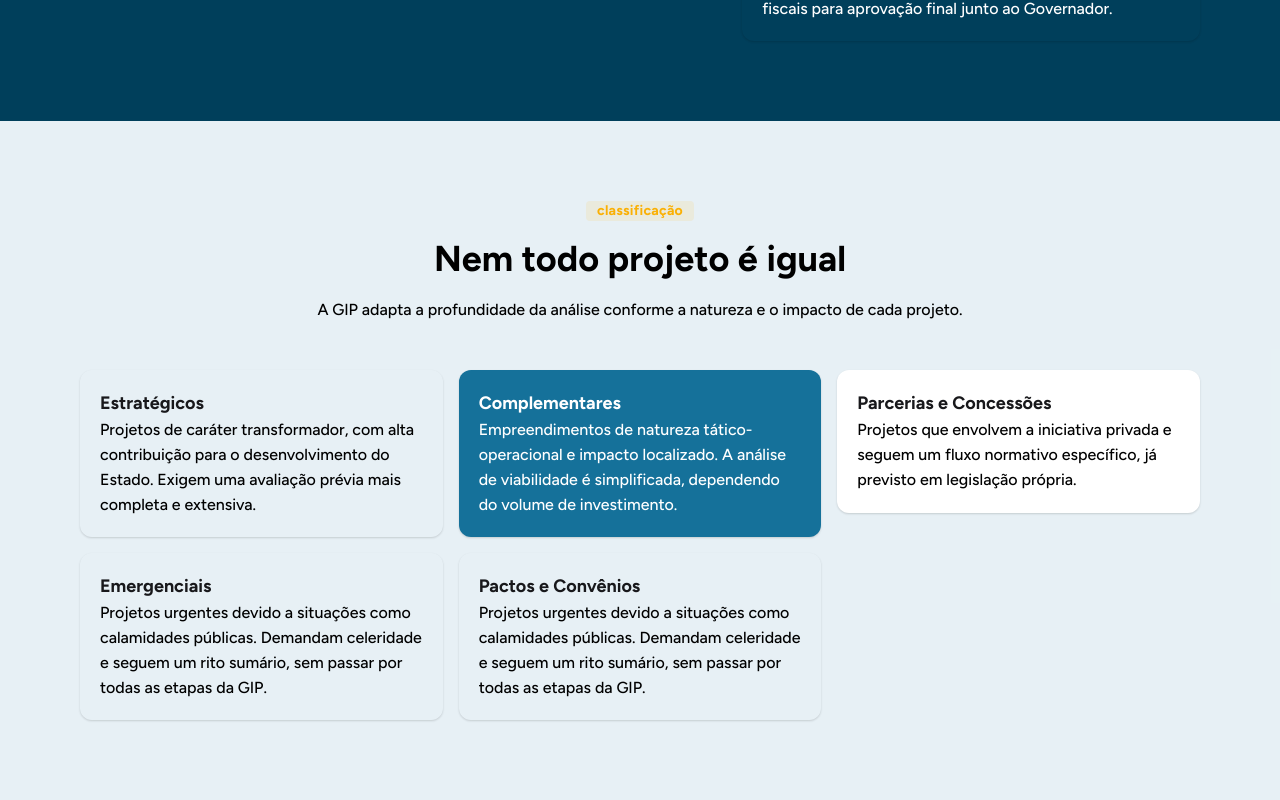
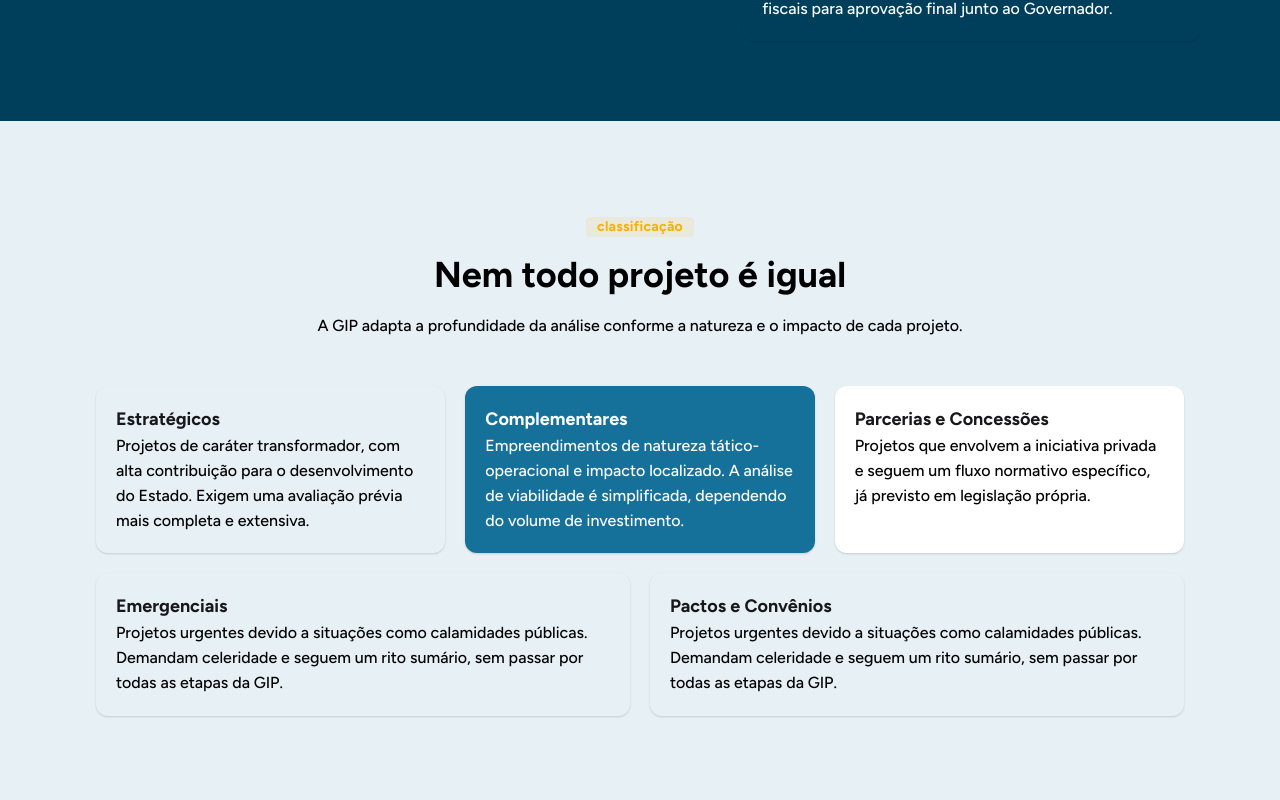
Before and after one commit to FelipeDuan/lp-gip, a Next.js app: page / in a window 1280 px wide. Shown: the part 2700-3500 px from the top of the page. Built offline with nearby package versions, Linux system fonts and the light colour scheme.

Commit message:
feat: ajuste grid

```diff
--- a/src/components/sections/Classificacao/classificacao-cards.tsx
+++ b/src/components/sections/Classificacao/classificacao-cards.tsx
@@ -7,42 +7,46 @@ export function ClassificacaoCards() {
       title: "Estratégicos ",
       desc: "Projetos de caráter transformador, com alta contribuição para o desenvolvimento do Estado. Exigem uma avaliação prévia mais completa e extensiva.",
       variant: "beige" as Variant,
-      className: "",
+      className: "lg:col-span-4",
     },
     {
       title: "Complementares ",
       desc: "Empreendimentos de natureza tático-operacional e impacto localizado. A análise de viabilidade é simplificada, dependendo do volume de investimento.",
       variant: "primary" as Variant,
-      className: "",
+      className: "lg:col-span-4",
     },
     {
       title: "Parcerias e Concessões",
       desc: "Projetos que envolvem a iniciativa privada e seguem um fluxo normativo específico, já previsto em legislação própria.",
       variant: "white" as Variant,
-      className: "",
+      className: "lg:col-span-4",
     },
     {
       title: "Emergenciais ",
       desc: "Projetos urgentes devido a situações como calamidades públicas. Demandam celeridade e seguem um rito sumário, sem passar por todas as etapas da GIP.",
       variant: "yellow" as Variant,
-      className: "",
+      className: "lg:col-span-6 lg:col-start-1",
     },
     {
       title: "Pactos e Convênios ",
       desc: "Projetos urgentes devido a situações como calamidades públicas. Demandam celeridade e seguem um rito sumário, sem passar por todas as etapas da GIP.",
       variant: "yellow" as Variant,
-      className: "",
+      className: "md:col-span-full lg:col-span-6 lg:col-start-7",
     },
   ];
 
   return (
-    <div className="grid grid-cols-1 gap-4 md:grid-cols-2 lg:grid-cols-3 ">
+    <div className="grid grid-cols-1 md:grid-cols-2 lg:grid-cols-12 gap-5 lg:gap-6">
       {cards.map((card, idx) => (
-        <div key={`${idx}-${card.title}`} className={`${card.className}`}>
+        <div
+          key={`${idx}-${card.title}`}
+          className={`h-full ${card.className}`}
+        >
           <CardSection
             variant={card.variant}
             title={card.title}
             description={card.desc}
+            className="h-full"
           />
         </div>
       ))}
--- a/src/components/sections/Classificacao/classificacao-page.tsx
+++ b/src/components/sections/Classificacao/classificacao-page.tsx
@@ -5,7 +5,7 @@ export function ClassificacaoPage() {
   return (
     <section
       id="classificacao"
-      className="flex flex-col bg-primary-10 gap-8 px-5 py-8 md:px-8 md:py-12 lg:px-16 lg:py-20 xl:px-20 xl:gap-12"
+      className="flex flex-col bg-primary-10 gap-8 px-5 py-8 md:px-8 md:py-12 lg:px-16 lg:py-20 xl:p-24 xl:pb-32 xl:gap-12"
     >
       <ClassificacaoContent />
 
--- a/src/components/ui/card-section.tsx
+++ b/src/components/ui/card-section.tsx
@@ -5,10 +5,12 @@ interface CardSectionProps {
   title: string;
   description: string;
   variant: Variant;
+  className: string;
 }
 
 export function CardSection({
   title,
+  className,
   description,
   variant = "primary",
 }: CardSectionProps) {
@@ -18,7 +20,14 @@ export function CardSection({
   const descriptionColor = preset.desc;
 
   return (
-    <Card bg={bgColor} shadow="xs" radius={12} px={20} py={20}>
+    <Card
+      bg={bgColor}
+      shadow="xs"
+      radius={12}
+      px={20}
+      py={20}
+      className={className}
+    >
       <Text c={titleColor} fw={700} fz={{ base: 16, lg: 18 }}>
         {title}
       </Text>
```
